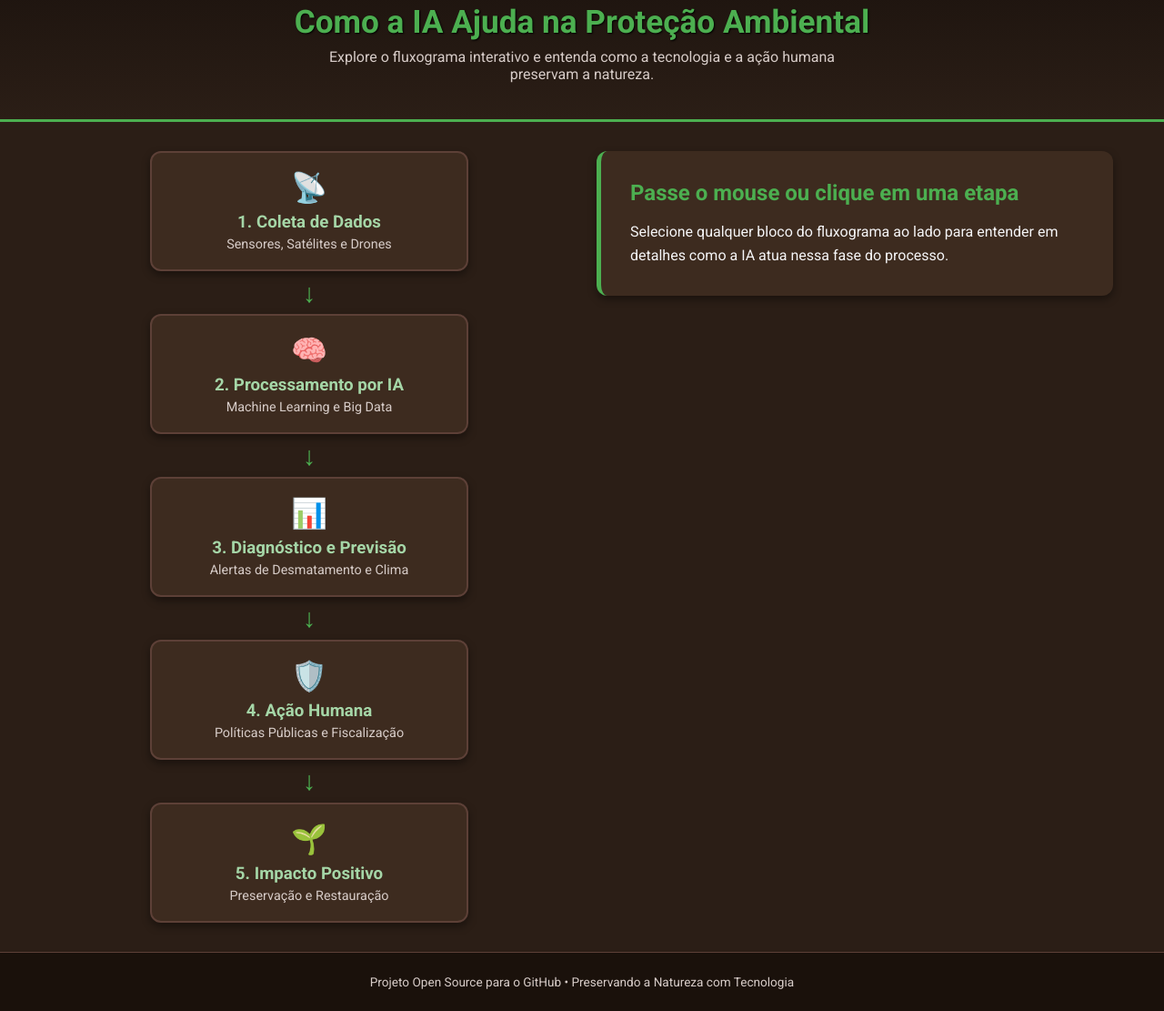
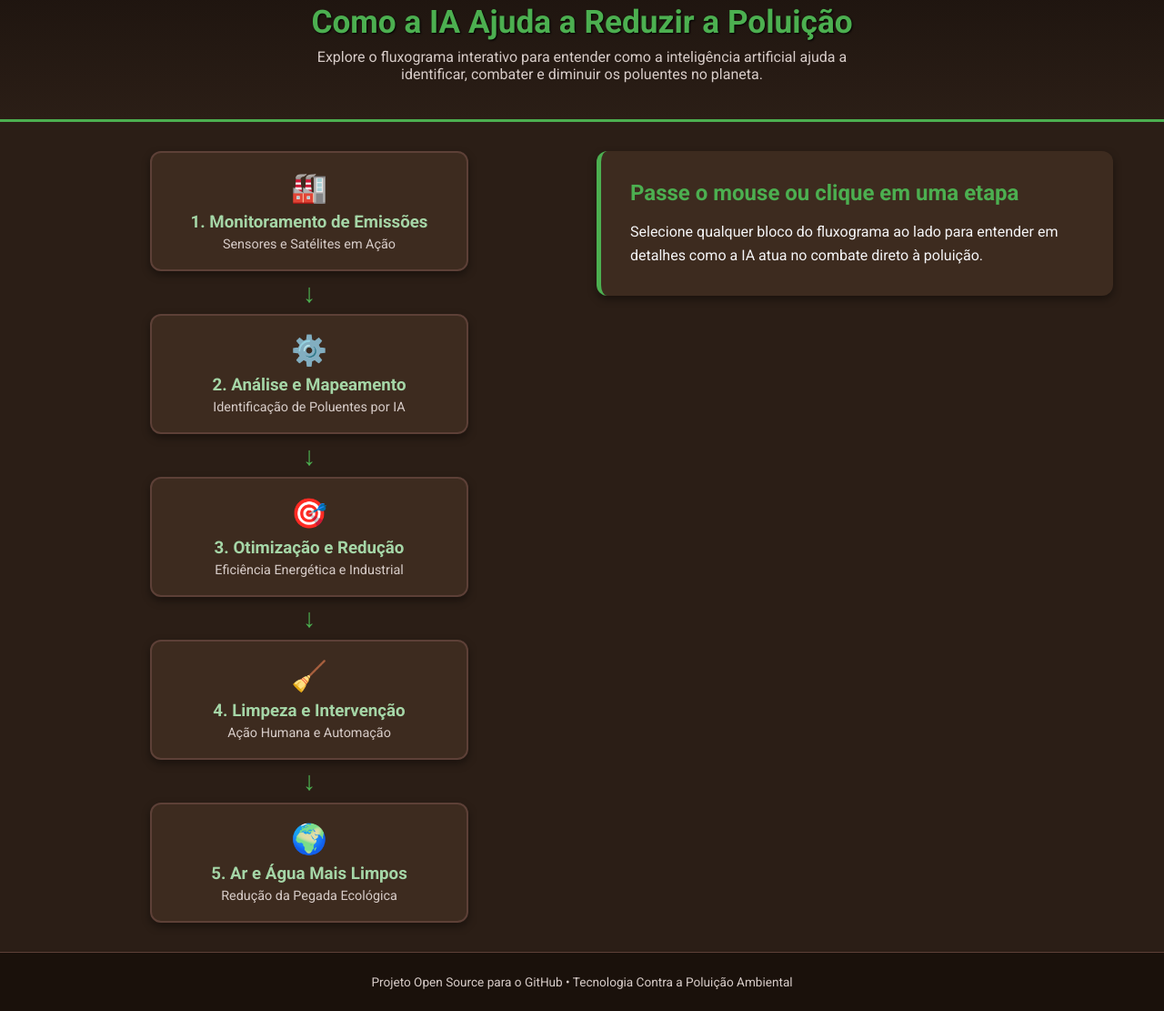
Before and after one commit to anapiex/como-a-ia-pode-ajudar-no-meio-ambiente, a plain HTML site: page index.html in a window 1280 px wide. Shown: the part 37-1148 px from the top of the page at 91% size. Drawn offline with Linux system fonts and the light colour scheme.

Commit message:
index.html

```diff
--- a/index.html
+++ b/index.html
@@ -3,16 +3,15 @@
 <head>
     <meta charset="UTF-8">
     <meta name="viewport" content="width=device-width, initial-scale=1.0">
-    <title>IA na Proteção do Meio Ambiente</title>
+    <title>IA na Combate à Poluição</title>
     <link rel="stylesheet" href="style.css">
-    <!-- Fonte externa para visual moderno -->
     <link href="https://fonts.googleapis.com/css2?family=Roboto:wght@300;400;700&display=swap" rel="stylesheet">
 </head>
 <body>
 
     <header>
-        <h1>Como a IA Ajuda na Proteção Ambiental</h1>
-        <p>Explore o fluxograma interativo e entenda como a tecnologia e a ação humana preservam a natureza.</p>
+        <h1>Como a IA Ajuda a Reduzir a Poluição</h1>
+        <p>Explore o fluxograma interativo para entender como a inteligência artificial ajuda a identificar, combater e diminuir os poluentes no planeta.</p>
     </header>
 
     <main class="container">
@@ -21,45 +20,45 @@
 
             <!-- Etapa 1 -->
             <div class="step-card" data-step="1">
-                <div class="icon">📡</div>
-                <h3>1. Coleta de Dados</h3>
-                <p>Sensores, Satélites e Drones</p>
+                <div class="icon">🏭</div>
+                <h3>1. Monitoramento de Emissões</h3>
+                <p>Sensores e Satélites em Ação</p>
             </div>
 
             <div class="arrow">↓</div>
 
             <!-- Etapa 2 -->
             <div class="step-card" data-step="2">
-                <div class="icon">🧠</div>
-                <h3>2. Processamento por IA</h3>
-                <p>Machine Learning e Big Data</p>
+                <div class="icon">⚙️</div>
+                <h3>2. Análise e Mapeamento</h3>
+                <p>Identificação de Poluentes por IA</p>
             </div>
 
             <div class="arrow">↓</div>
 
             <!-- Etapa 3 -->
             <div class="step-card" data-step="3">
-                <div class="icon">📊</div>
-                <h3>3. Diagnóstico e Previsão</h3>
-                <p>Alertas de Desmatamento e Clima</p>
+                <div class="icon">🎯</div>
+                <h3>3. Otimização e Redução</h3>
+                <p>Eficiência Energética e Industrial</p>
             </div>
 
             <div class="arrow">↓</div>
 
             <!-- Etapa 4 -->
             <div class="step-card" data-step="4">
-                <div class="icon">🛡️</div>
-                <h3>4. Ação Humana</h3>
-                <p>Políticas Públicas e Fiscalização</p>
+                <div class="icon">🧹</div>
+                <h3>4. Limpeza e Intervenção</h3>
+                <p>Ação Humana e Automação</p>
             </div>
 
             <div class="arrow">↓</div>
 
             <!-- Etapa 5 -->
             <div class="step-card" data-step="5">
-                <div class="icon">🌱</div>
-                <h3>5. Impacto Positivo</h3>
-                <p>Preservação e Restauração</p>
+                <div class="icon">🌍</div>
+                <h3>5. Ar e Água Mais Limpos</h3>
+                <p>Redução da Pegada Ecológica</p>
             </div>
 
         </section>
@@ -67,12 +66,12 @@
         <!-- CAIXA DE DETALHES -->
         <section class="details-panel" id="details-panel">
             <h2 id="detail-title">Passe o mouse ou clique em uma etapa</h2>
-            <p id="detail-description">Selecione qualquer bloco do fluxograma ao lado para entender em detalhes como a IA atua nessa fase do processo.</p>
+            <p id="detail-description">Selecione qualquer bloco do fluxograma ao lado para entender em detalhes como a IA atua no combate direto à poluição.</p>
         </section>
     </main>
 
     <footer>
-        <p>Projeto Open Source para o GitHub • Preservando a Natureza com Tecnologia</p>
+        <p>Projeto Open Source para o GitHub • Tecnologia Contra a Poluição Ambiental</p>
     </footer>
 
     <script src="script.js"></script>
```
